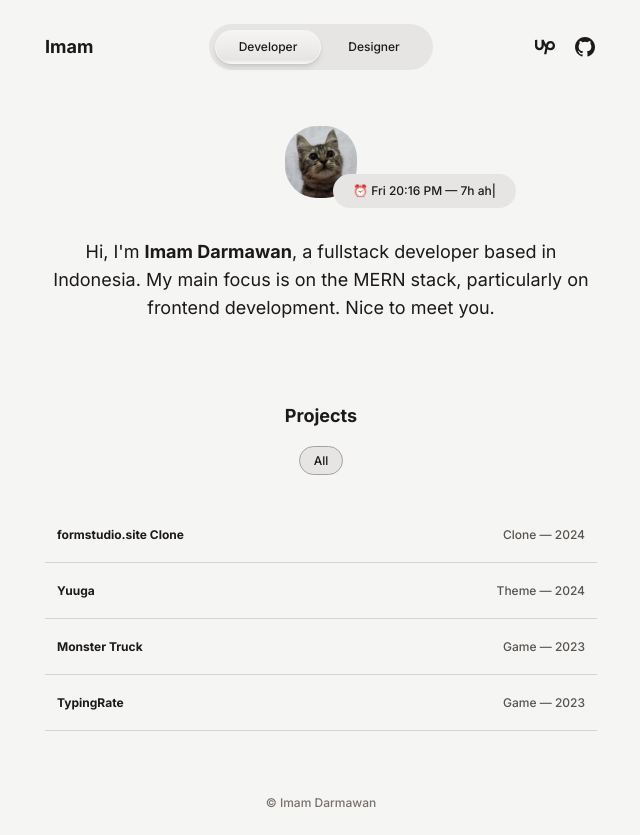
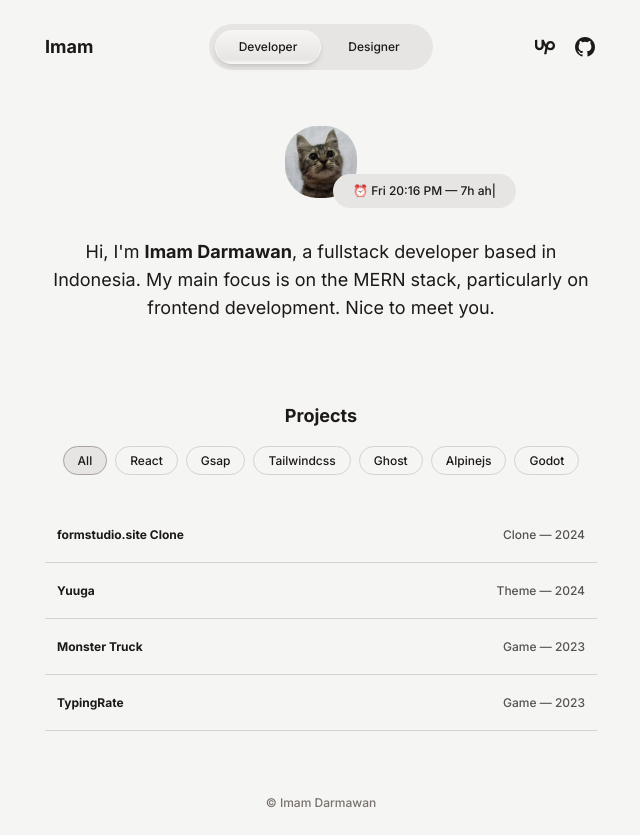
Before and after one commit to imam-darmawan/imam-darmawan.github.io, a React (Vite) app: page / in a window 1280 px wide. Shown: the whole page, without its empty margins (319-959 px from the left). Built offline with nearby package versions, Linux system fonts and the light colour scheme.

Commit message:
Add filter functionality

```diff
--- a/src/data/author.js
+++ b/src/data/author.js
@@ -10,28 +10,28 @@ export default {
           url: "https://id-portfolio-formstudio.pages.dev",
           date: 2024,
           category: "clone",
-          // tags: ["react", "gsap", "tailwindcss"],
+          tags: ["react", "gsap", "tailwindcss"],
         },
         {
           title: "Yuuga",
           url: "https://themeskibou-yuuga.pages.dev",
           date: 2024,
           category: "theme",
-          // tags: ["ghost", "alpinejs", "tailwindcss"],
+          tags: ["ghost", "alpinejs", "tailwindcss"],
         },
         {
           title: "Monster Truck",
           url: "https://id-portfolio-monstertruck.pages.dev",
           date: 2023,
           category: "game",
-          // tags: ["godot"],
+          tags: ["godot"],
         },
         {
           title: "TypingRate",
           url: "https://id-portfolio-typingrate.pages.dev",
           date: 2023,
           category: "game",
-          // tags: [],
+          tags: [],
         },
       ],
     },
--- a/src/sections/Projects.jsx
+++ b/src/sections/Projects.jsx
@@ -4,10 +4,16 @@ import author from "../data/author";
 import clsx from "clsx";
 import Button from "../components/Button";
 import PropTypes from "prop-types";
+import { create } from "zustand";
+
+const useProjectsStore = create((set) => ({
+  filterKeyword: "all",
+  setFilterKeyword: (keyword) => set(() => ({ filterKeyword: keyword })),
+}));
 
 const Filter = () => {
   const { selectedRole } = useAppStore();
-  const [keyword, setKeyword] = useState("all");
+  const { filterKeyword, setFilterKeyword } = useProjectsStore();
 
   const tags = [
     ...new Set(
@@ -25,7 +31,7 @@ const Filter = () => {
   return (
     <div className="flex flex-wrap justify-center gap-2">
       {tags.map((tag) => {
-        const isChecked = tag === keyword;
+        const isChecked = tag === filterKeyword;
 
         return (
           <Button
@@ -37,7 +43,7 @@ const Filter = () => {
               "capitalize",
               isChecked && "border-stone-400 bg-stone-200",
             )}
-            onClick={() => setKeyword(tag)}
+            onClick={() => setFilterKeyword(tag)}
           />
         );
       })}
@@ -66,6 +72,14 @@ const ProjectCard = ({ project }) => {
 
 const Projects = () => {
   const { selectedRole } = useAppStore();
+  const { filterKeyword } = useProjectsStore();
+
+  const filteredProjects =
+    filterKeyword === "all"
+      ? author.roles[selectedRole].projects
+      : author.roles[selectedRole].projects.filter((project) =>
+          project.tags.includes(filterKeyword),
+        );
 
   return (
     <div className="mt-20">
@@ -76,7 +90,7 @@ const Projects = () => {
       </div>
 
       <div className="mt-8">
-        {author.roles[selectedRole].projects.map((project) => (
+        {filteredProjects.map((project) => (
           <ProjectCard key={project.title} project={project} />
         ))}
       </div>
```
